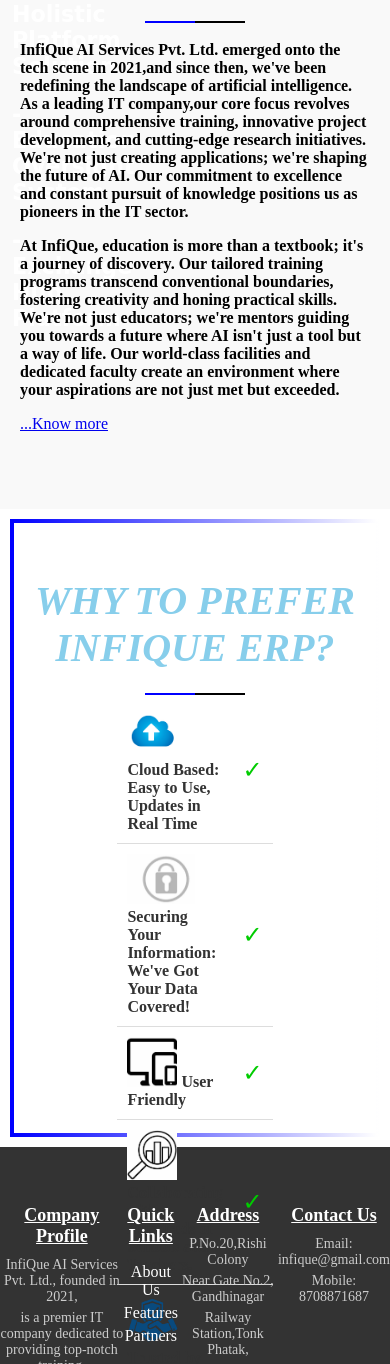
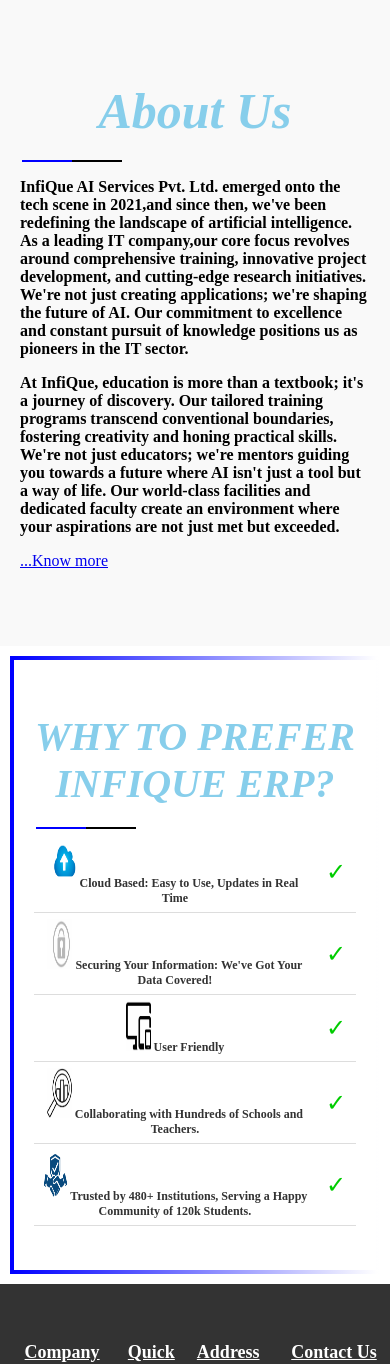
Before and after one commit to infiqueai/ERP, a Django app: template departments/templates/front.html in a window 390 px wide; the page is wider, and only the part inside the window is pictured. Shown: the part 979-2343 px from the top of that part. Run offline with Django 3.2, Linux system fonts and the light colour scheme; the template is opened without the code that fills it, so the values that code supplies are empty.

Commit message:
Add files via upload

```diff
--- a/departments/templates/front.html
+++ b/departments/templates/front.html
@@ -57,30 +57,6 @@
             text-decoration: none;
             color: black; /* Link text color */
             font-size: 16px; /* Adjust the font size */
-        }
-
-        /* Style the text below the navigation bar */
-        .below-bar-text {
-            text-align: center;
-            margin-top: 20px; /* Add space between the bar and the text */
-            font-style: normal; /* Make the text italic */
-            font-weight: bold; /* Make the text bold */
-            font-size: 19px; /* Adjust the font size */
-            color: black; /* Text color */
-            font-family: cursive; /* Use cursive font */
-        }
-        .below-bar-image img {
-            width: 1500px; /* Set the width to the desired size */
-            height: 600px; /* Automatically adjust the height to maintain aspect ratio */
-        }
-        .box {
-            border: 2px solid #000; /* Border style and color */
-            padding: 10px; /* Padding inside the box */
-            width: 98%; /* Adjust the width as needed */
-            margin: 0 auto; /* Center the box horizontally */
-            background-color: skyblue; /* Background color of the box */
-            color: #333; /* Text color inside the box */
-            height: 600px; /* Adjust the height as needed */
         }
        /* About Us Section */
         .about-us {
@@ -190,28 +165,6 @@
             font-size: 16px;
             line-height: 1.5;
         }
-
-        .founder-text {
-            font-size: 18px;
-            margin-top: 10px;
-            text-align: left;
-
-        }
-        .section-title {
-            font-size: 40px;
-            margin-bottom: 20px;
-            font-weight: bold;
-            font-style: italic;
-            color: skyblue;
-            text-align: center;
-        }
-
-        /* Style for the border container */
-        .border-container {
-            display: flex;
-            justify-content: center; /* Center-align the border element horizontally */
-        }
-
         /* Style for the border element */
         .border {
             width: 100px; /* Adjust the width as needed */
@@ -390,9 +298,168 @@
             font-weight: bold;
             text-align: left; /* Center align the text */
         }
+        .front {
+            width: 100vw; /* Set the width to cover the full viewport width */
+            height: 100vh; /* Set the height to cover the full viewport height */
+            overflow: hidden;
+            display: flex;
+            justify-content: center;
+            align-items: center;
+        }
 
+        .front img {
+            width: 100%; /* Set the width to cover the full width of the container */
+            height: 100%; /* Maintain the aspect ratio */
+        }
+        @media only screen and (max-width: 768px) {
+            header {
+                padding: 10px;
+            }
 
+            .logo img {
+                max-height: 25px;
+            }
 
+            .logo-text h2 {
+                margin-top: 5px;
+                font-size: 13px;
+            }
+
+            .navbar {
+                display: flex;
+                flex-direction: column;
+                align-items: center;
+                text-align: center;
+                padding: 10px;
+            }
+
+            .navbar li {
+                margin: 1px 0;
+            }
+
+            .nav-link h4 {
+                margin: 0;
+                font-size: 12px; /* Adjust the font size as needed */
+            }
+
+            h1 {
+                font-size: 20px;
+            }
+
+            h6 {
+                font-size: 10px;
+            }
+            iframe {
+                width: 70%;
+                height: 90px;
+            }
+            .front img {
+                max-width:  100%; /* Set the width to cover the full width of the container */
+                max-height:  100%; /* Maintain the aspect ratio */
+            }
+        }
+        @media only screen and (max-width: 450px) {
+            h1 {
+                font-size: 15px;
+            }
+
+            h6 {
+                font-size: 8px;
+            }
+
+            .main-image {
+                max-height: 150px;
+            }
+            .navbar li {
+                margin: 1px 0;
+            }
+
+            .nav-link h4 {
+                margin: 0;
+                font-size: 12px; /* Adjust the font size as needed */
+            }
+
+            .main-image {
+                max-height: 150px;
+            }
+            .logo-text h2 {
+                margin-top: 5px;
+                font-size: 13px;
+            }
+            .navbar li:not(:last-child) {
+                margin-right: 4px;
+            }
+            .section-title {
+                font-size: 10px; /* Adjust the font size as needed */
+              }
+              .choose-us-table {
+                flex-direction: column;
+            }
+
+            .choose-us-differences {
+                flex-basis: 70%;
+            }
+
+            table {
+                width: 70%;
+            }
+
+            .feature {
+                text-align: center;
+                padding: 6px; /* Add padding for better spacing */
+            }
+
+            .checkmark {
+                text-align: center;
+                padding: 6px; /* Add padding for better spacing */
+            }
+            .feature img {
+                max-width: 25px; /* Adjust the image size for smaller screens */
+              }
+
+              .feature {
+                font-size: 12px; /* Adjust the font size for smaller screens */
+              }
+            iframe {
+                width: 65%; /* Make the map responsive */
+                height: 90px; /* Set a fixed height or adjust based on your design */
+            }
+            .front img {
+                max-width: 100%; /* Set the width to cover the full width of the container */
+                max-height:  100%; /* Maintain the aspect ratio */
+            }
+
+        }
+
+        @media only screen and (max-width: 768px) {
+            .choose-us-table {
+                flex-direction: column;
+            }
+
+            .choose-us-differences {
+                flex-basis: 100%;
+            }
+
+            table {
+                width: 100%;
+            }
+
+            .feature img {
+                max-width: 25px; /* Adjust the image size for smaller screens */
+              }
+
+              .feature {
+                font-size: 12px; /* Adjust the font size for smaller screens */
+              }
+
+            .checkmark {
+                text-align: center;
+                padding: 10px; /* Add padding for better spacing */
+            }
+        }
+
+         @import url('https://fonts.googleapis.com/css2?family=Poppins:wght@500&display=swap');
+         font-family: 'Poppins', sans-serif;
     </style>
 </head>
 <body>
@@ -414,18 +481,8 @@
             </ul>
         </nav>
     </header>
-    <div class="box">
-        <div class="below-bar-text">
-            <div class="text-container">
-                <h3 id="highlight-text">#1 | The First-Ever AI-Powered ERP System</h3>
-                <h1 id="highlight-textt">"Acquire an advanced educational platform<br>for your institute's next era."</h1>
-                <h3 id="highlight-texttt"> - Holistic Platform Solution</h3>
-                <h3 id="highlight-texttt">- Education Oversight System</h3>
-                <h3 id="highlight-texttt">- Exchange Hub Platform</h3>
-            </div>
-        </div>
-        <img src="{% static 'photos\erp.png' %}" alt="Standing Image" style="width: 600px; height: 500px; position: absolute; top: 60%; transform: translateY(-50%); right: 15px;">
-
+    <div class="front">
+        <img src="{% static 'photos\frontcanvaimg.png'%}" alt="photo">
     </div>
 
     <section class="about-us">
@@ -482,13 +539,6 @@
                                 <td class="feature">
                                     <img src="{% static 'photos\trust-icon.png' %}" alt="Image 5" height="50px">
                                     Trusted by 480+ Institutions, Serving a Happy Community of 120k Students.
-                                </td>
-                                <td class="checkmark">✓</td>
-                            </tr>
-                            <tr>
-                                <td class="feature">
-                                    <img src="{% static 'photos\superior.jpg' %}" alt="Image 5" height="50px">
-                                    Offering 24/7 Support for Any Problem or Question You Have.
                                 </td>
                                 <td class="checkmark">✓</td>
                             </tr>
```
Also changed, not shown: other parts of departments/templates/front.html (+1 -47 lines).
